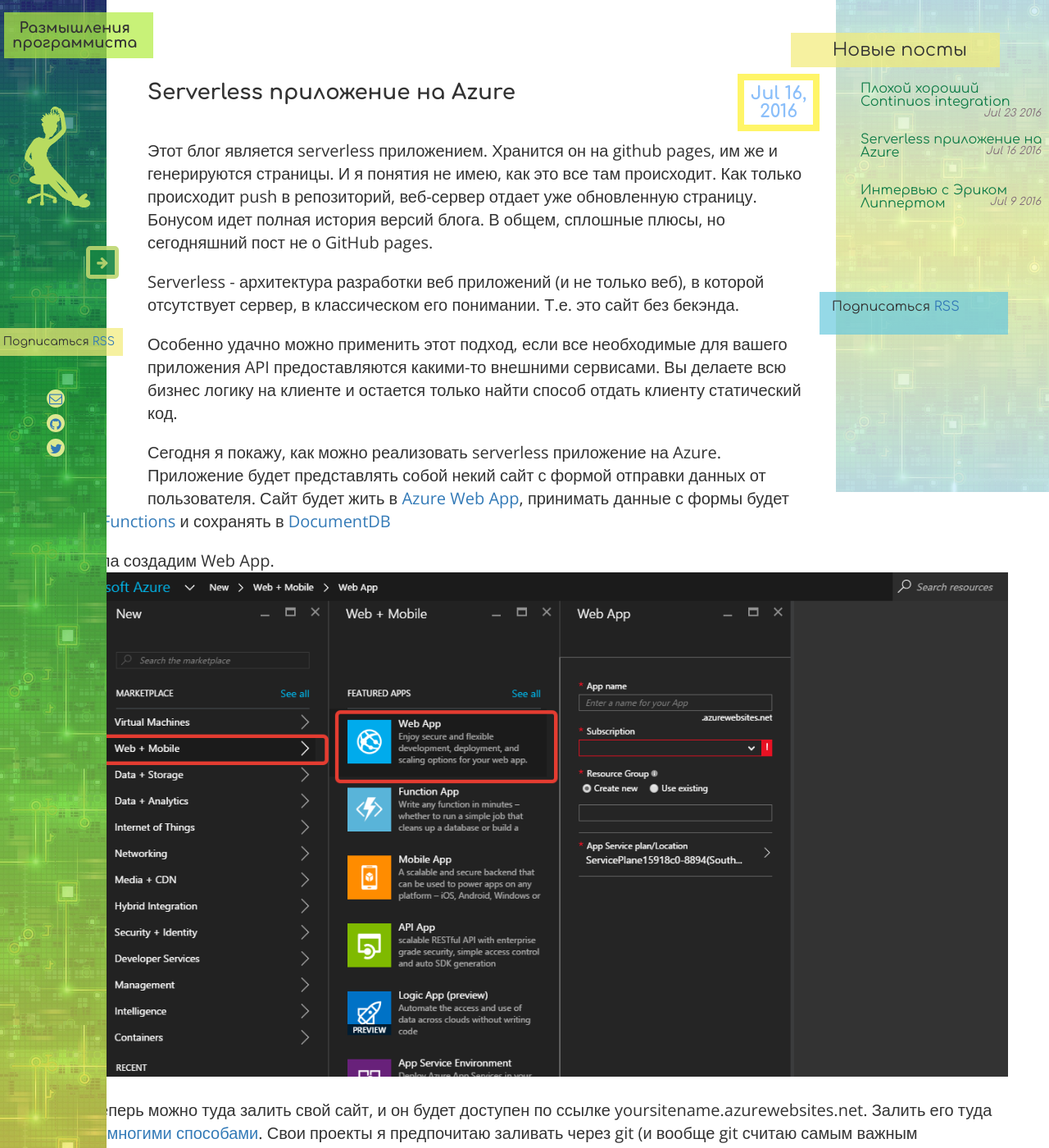
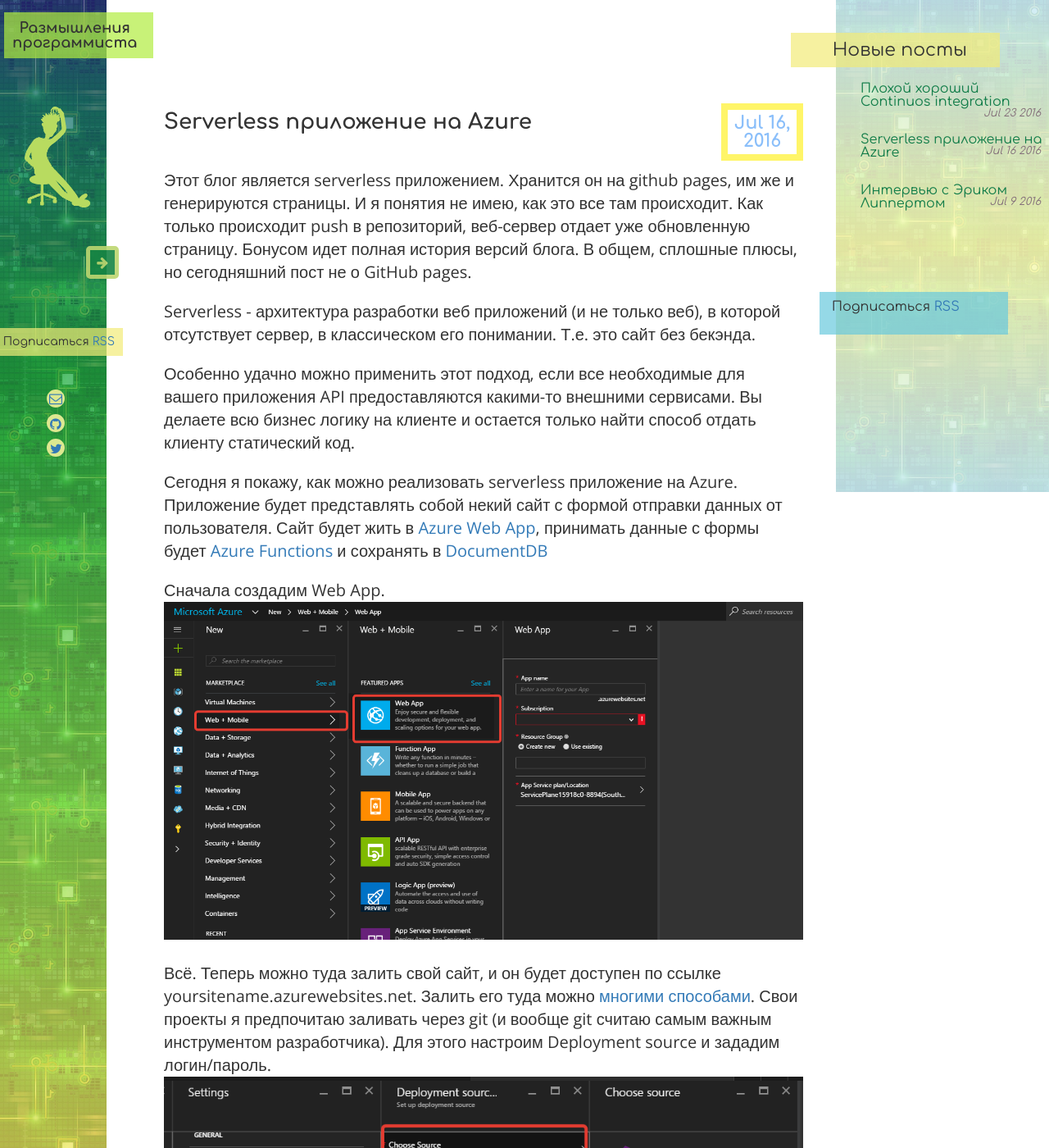
Before and after one commit to r-kamenskiy/r-kamenskiy.github.io, a Jekyll site: the page built from _posts/2016-07-16-serverless-architecture.md, in a window 1280 px wide and 1400 px high. Shown: the whole window at 82% size. Built offline with Jekyll 4.4.1, drawn with Linux system fonts in a browser that asks for light colours; nearby versions of some CDN libraries; comment, search, counter and statistics services are not loaded.

Commit message:
panels fixes

```diff
--- a/_layouts/default.html
+++ b/_layouts/default.html
@@ -4,8 +4,6 @@
   {% include head.html %}
 
  <body>
-    <div class="container-fluid">
-        <div class="row">
     <div class="left-panel" >
         {% include left-panel.html %}
     </div>
@@ -14,11 +12,6 @@
     </div>
     <div class="center-panel">
         {{ content }}
-
-            </div>
-
-
-        </div>
     </div>
 </body>
 <!-- Yandex.Metrika counter --> <script type="text/javascript"> (function (d, w, c) { (w[c] = w[c] || []).push(function() { try { w.yaCounter38410365 = new Ya.Metrika({ id:38410365, clickmap:true, trackLinks:true, accurateTrackBounce:true }); } catch(e) { } }); var n = d.getElementsByTagName("script")[0], s = d.createElement("script"), f = function () { n.parentNode.insertBefore(s, n); }; s.type = "text/javascript"; s.async = true; s.src = "https://mc.yandex.ru/metrika/watch.js"; if (w.opera == "[object Opera]") { d.addEventListener("DOMContentLoaded", f, false); } else { f(); } })(document, window, "yandex_metrika_callbacks"); </script> <noscript><div><img src="https://mc.yandex.ru/watch/38410365" style="position:absolute; left:-9999px;" alt="" /></div></noscript> <!-- /Yandex.Metrika counter -->
--- a/_layouts/page.html
+++ b/_layouts/page.html
@@ -1,7 +1,8 @@
 ---
 layout: default
 ---
-<article class="post">
+
+<article class="post content-container">
 
   <header class="post-header">
     <h1 class="post-title">{{ page.title }}</h1>
--- a/_layouts/post.html
+++ b/_layouts/post.html
@@ -1,7 +1,7 @@
 ---
 layout: default
 ---
-<article class="post" itemscope itemtype="http://schema.org/BlogPosting">
+<article class="post content-container" itemscope itemtype="http://schema.org/BlogPosting">
 
   <header class="post-header">
     <p class="post-meta"><time datetime="{{ page.date | date_to_xmlschema }}" itemprop="datePublished" class="post-priview-head-date post-date">{{ page.date | date: "%b %-d, %Y" }}</time>{% if page.author %} • <span itemprop="author" itemscope itemtype="http://schema.org/Person"><span itemprop="name">{{ page.author }}</span></span>{% endif %}</p>
--- a/css/main.css
+++ b/css/main.css
@@ -91,7 +91,7 @@
 
 .left-panel{
     padding-left: 0 !important;
-    height: 600px;
+    height: 100%;
     float: left;
     width:130px;
     margin-right: 50px;
@@ -217,14 +217,19 @@
 
 /* Center */
 .center-panel{
-	padding: 0 40px 0 55px;
+	margin-left: 130px;
+	margin-right: 230px;
+	padding-left: 70px;
+	padding-right: 70px;
 }
 
 .posts{
 	display: flex;
 	justify-content: space-around;
 	flex-wrap: wrap;
-	margin-top: 110px;
+}
+.content-container{
+	padding-top: 100px;
 }
 
 .post-preview{
@@ -299,7 +304,7 @@
 
 .right-panel{
     padding-right: 0;
-    height: 600px;
+    height: 100%;
     float: right;
     width: 230px;
     margin-left: 50px;
@@ -372,8 +377,7 @@
 /* Post */
 
 .post{
-	margin: 90px 10px 10px 10px;
-}
+	}
 
 .post-header{
 	font-size: 26px;
--- a/index.html
+++ b/index.html
@@ -3,7 +3,7 @@
 ---
 {% assign mod = site.posts | size | modulo: 2 %}
 
-<div class="posts">
+<div class="posts content-container">
 {% for post in site.posts %}
   <div class="post-preview">
     <div class="post-preview-head">
```
Lines whose indentation alone changed are shown as unchanged.
